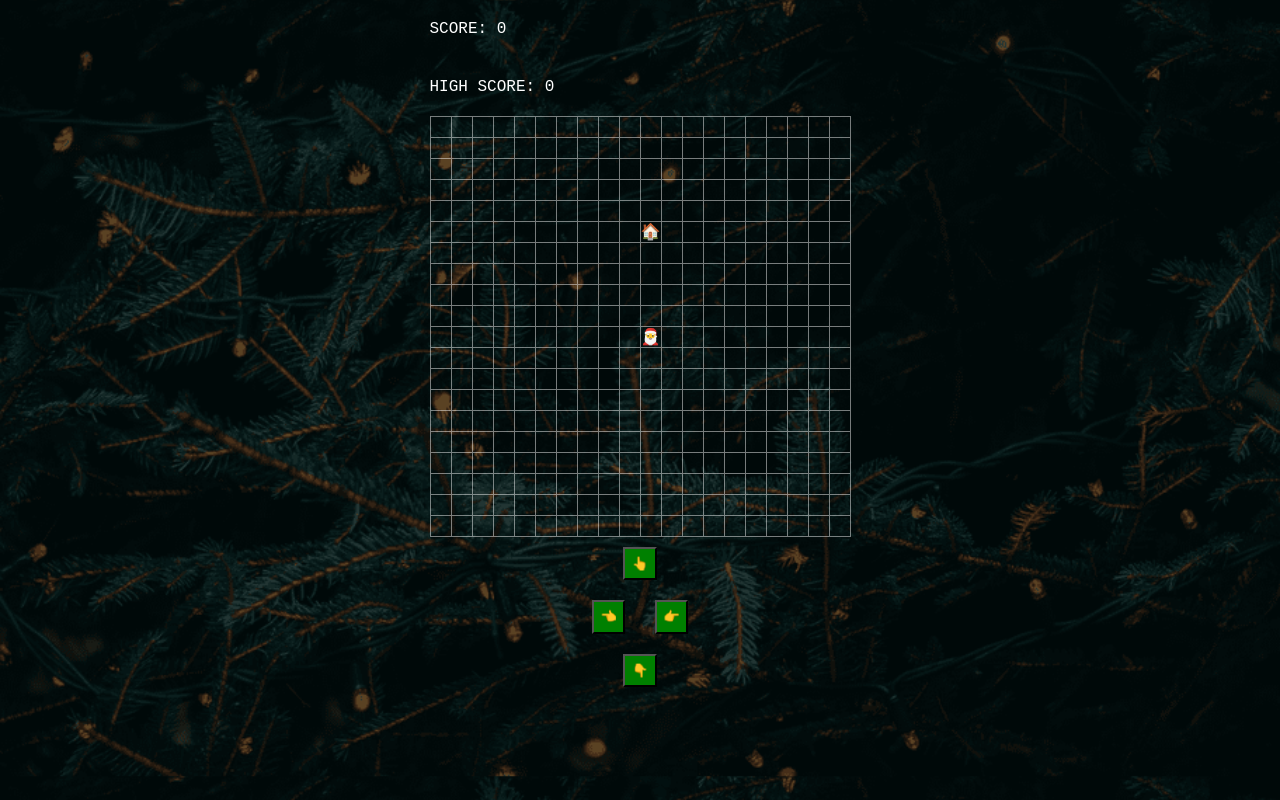
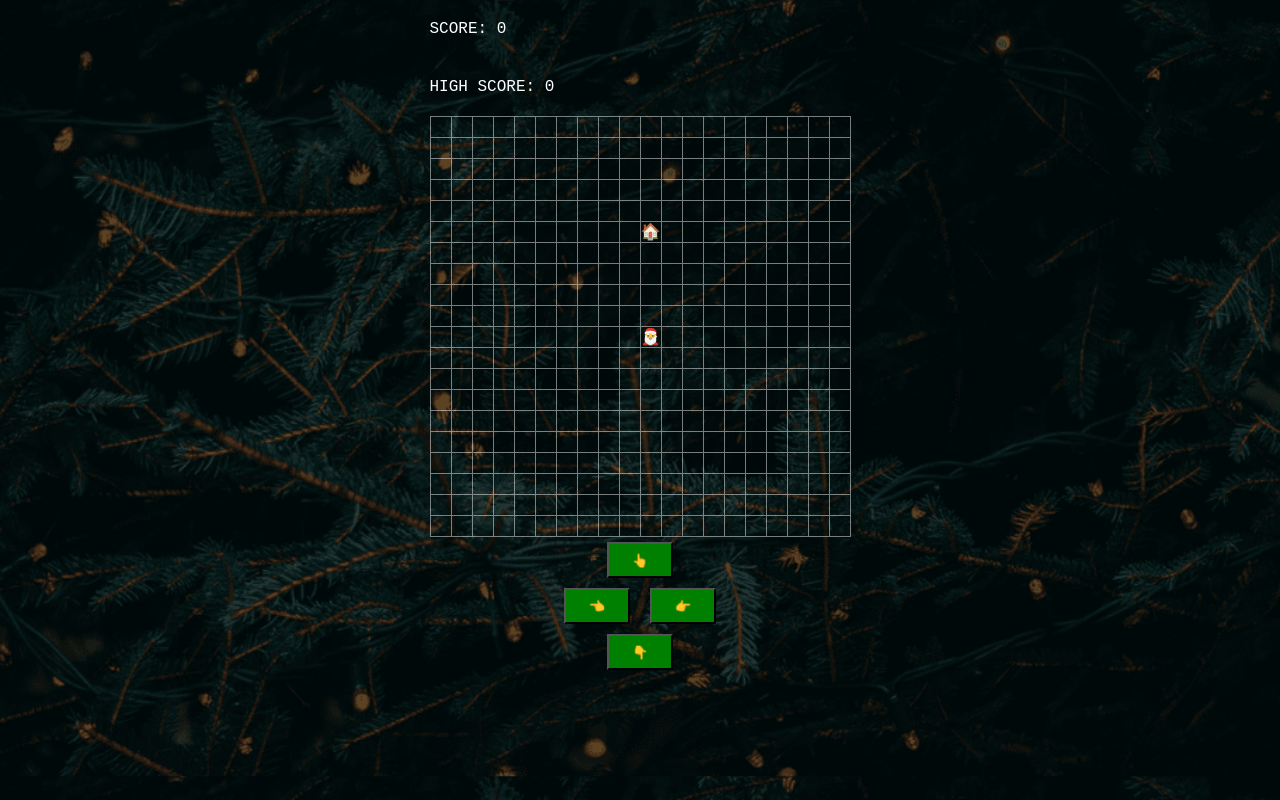
Before and after one commit to tom-on-the-internet/santa-snake, a plain HTML site: page index.html in a window 1280 px wide. Drawn offline with Linux system fonts and the light colour scheme.

Commit message:
bigger buttons

```diff
--- a/style.css
+++ b/style.css
@@ -25,9 +25,9 @@ body {
 }
 
 button {
-  margin: 10px;
-  height: 2.5em;
-  width: 2.5em;
+  margin: 5px;
+  height: 2.7em;
+  width: 5em;
   color: white;
   background-color: green;
 }
```
